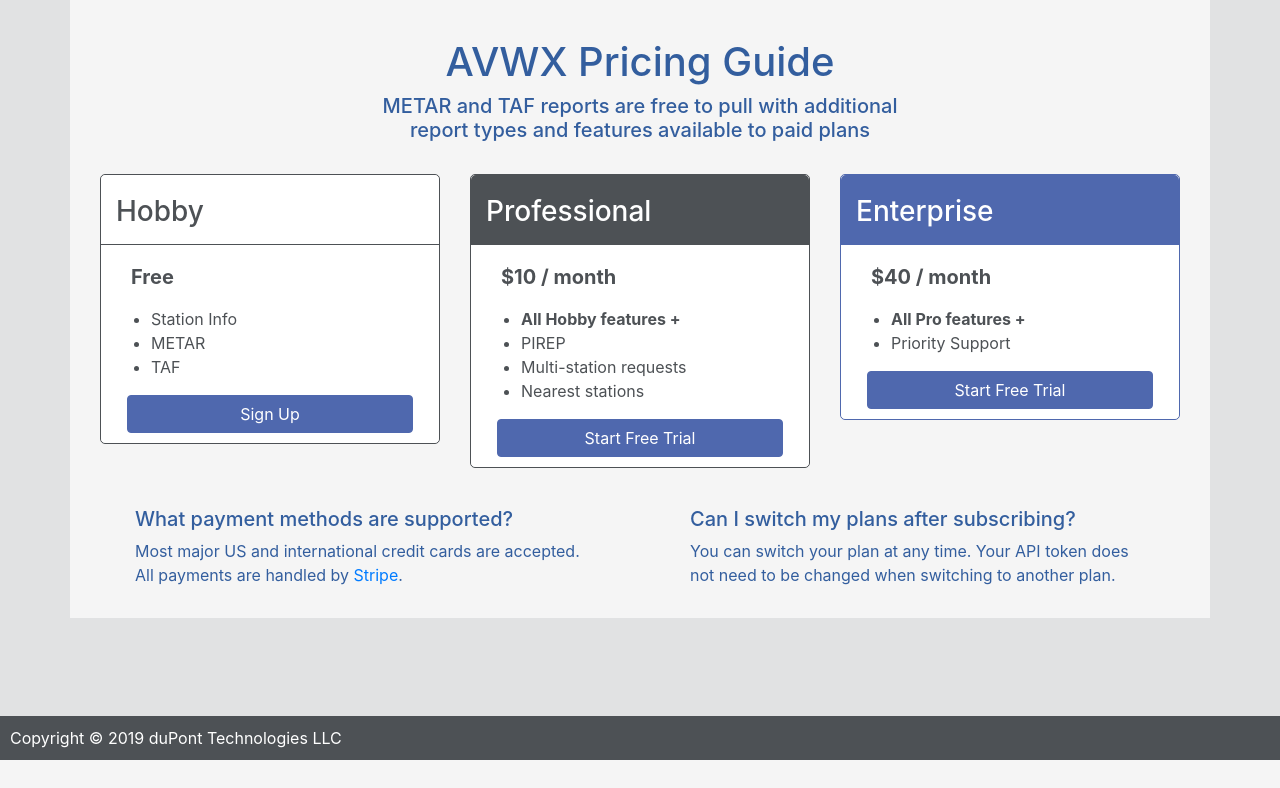
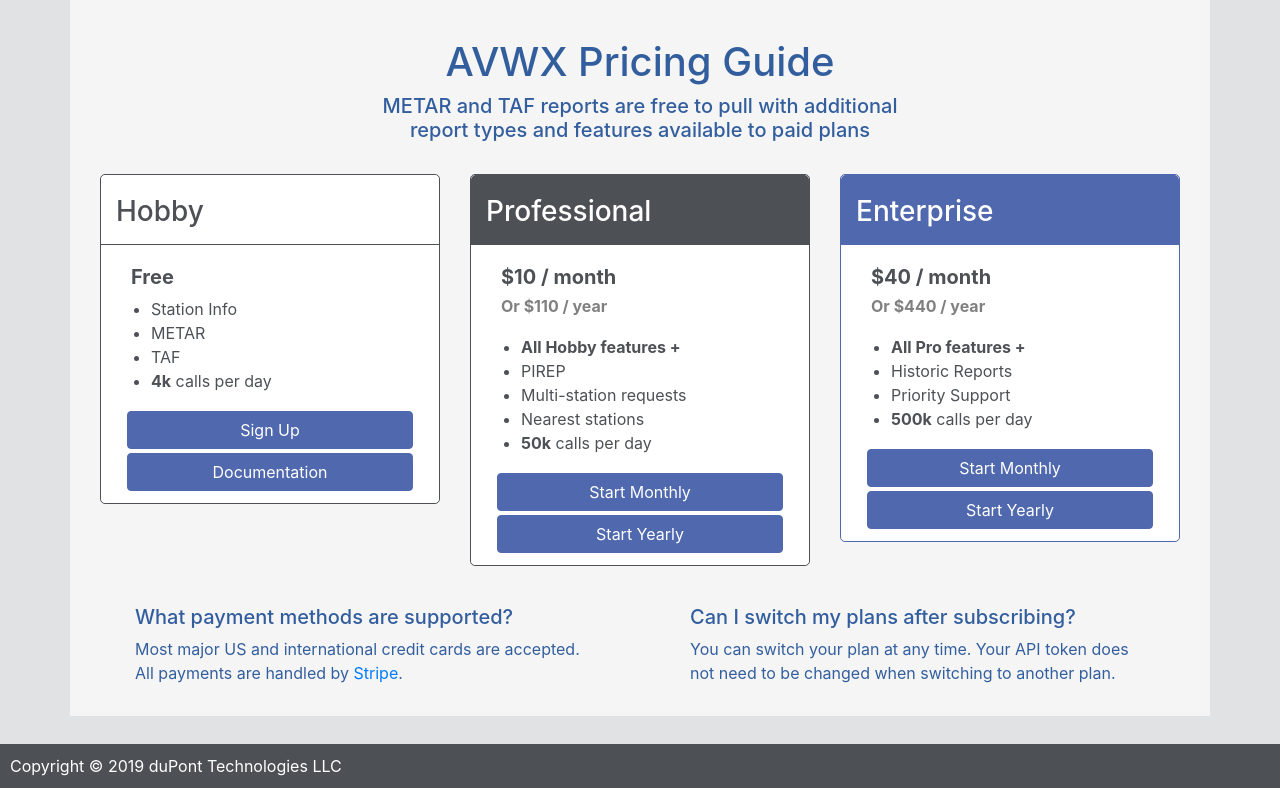
Before and after one commit to avwx-rest/avwx-account, a Flask app: template avwx_account/templates/index.html in a window 1280 px wide. Shown: the part 40-828 px from the top of the page. Before the commit the page ends 800 px from the top, so only its background shows below. Run offline with Flask 2, Linux system fonts and the light colour scheme; the template is opened without the code that fills it: most values are stand-ins (such as "Sample title", 1, 10 or a date in 2020); some libraries are stand-ins or nearby versions.

Commit message:
Add yearly plans, rate limits, format fixes

```diff
--- a/avwx_account/static/css/plans.css
+++ b/avwx_account/static/css/plans.css
@@ -15,11 +15,19 @@
 }
 
 .plan h5 {
-    padding: 10px 20px;
+    padding-top: 10px;
+    padding-left: 20px;
+}
+
+.plan h6 {
+    padding-bottom: 10px;
+    padding-left: 20px;
+    color: grey;
 }
 
 .plan a {
-    width: 90%
+    width: 90%;
+    margin: 2px 0px;
 }
 
 .plan-body {
--- a/avwx_account/templates/include/invoices.html
+++ b/avwx_account/templates/include/invoices.html
@@ -1,5 +1,5 @@
 <ul>
     {% for inv in invoices %}
-    <li><a href="{{ inv['hosted_invoice_url'] }}">{{ inv["date"] | timestamp('%x') }}</a> - ${{ inv["total"] / 10 }} (<a href="{{ inv['invoice_pdf'] }}">PDF</a>)</li>
+    <li><a href="{{ inv['hosted_invoice_url'] }}">{{ inv["date"] | timestamp('%x') }}</a> - ${{ inv["total"] / 100 }}0 (<a href="{{ inv['invoice_pdf'] }}">PDF</a>)</li>
     {% endfor %}
 </ul>
--- a/avwx_account/templates/include/plan_button.html
+++ b/avwx_account/templates/include/plan_button.html
@@ -1,13 +1,18 @@
-<div class="text-center">
-    {% if plan == target %}
+{% if plan.type == target %}
 <a class="btn btn-disabled" href="#">Current Plan</a>
 {% elif not plan or not current_user.customer_id %}
     {% if target == 'free' %}
     <a class="btn btn-primary" href="{{ url_for('user.register') }}">Sign Up</a>
     {% else %}
-        <a class="btn btn-primary" href="{{ url_for('change', plan=target) }}">Start Free Trial</a>
+    <a class="btn btn-primary" href="{{ url_for('change', plan=target) }}">Start {% if '-year' in target %}Year{% else %}Month{%endif%}ly</a>
     {% endif %}
 {% else %}
-    <a class="btn btn-primary" href="{{ url_for('change', plan=target) }}">{% if plan and plan > level %}Down{% else %}Up{% endif %}grade</a>
+<a class="btn btn-primary" href="{{ url_for('change', plan=target) }}">
+    {% if plan.type in target %}
+        Change
+    {% else %}
+        {% if plan and plan > level %}Down{% else %}Up{% endif %}grade
     {% endif %}
-</div>
+    {% if target != 'free' %} to {% if '-year' in target %}Year{% else %}Month{%endif%}ly{% endif %}
+</a>
+{% endif %}
--- /dev/null
+++ b/avwx_account/templates/include/plan_buttons.html
@@ -0,0 +1,10 @@
+<div class="text-center">
+    {% include 'include/plan_button.html' %}
+    {% if target == 'free' %}
+    <a class="btn btn-primary" href="https://avwx.docs.apiary.io/">Documentation</a>
+    {% else %}
+    {% with target=target+'-year' %}
+    {% include 'include/plan_button.html' %}
+    {% endwith %}
+    {% endif %}
+</div>
--- a/avwx_account/templates/include/plans.html
+++ b/avwx_account/templates/include/plans.html
@@ -11,9 +11,10 @@
                         <li>Station Info</li>
                         <li>METAR</li>
                         <li>TAF</li>
+                        <li><b>4k</b> calls per day</li>
                     </ul>
                     {% with target='free', level=0 %}
-                    {% include 'include/plan_button.html' %}
+                    {% include 'include/plan_buttons.html' %}
                     {% endwith %}
                 </div>
             </div>
@@ -25,14 +26,16 @@
                 </header>
                 <div class="plan-body">
                     <h5><b>$10 / month</b></h5>
+                    <h6><b>Or $110 / year</b></h6>
                     <ul>
                         <li><b>All Hobby features +</b></li>
                         <li>PIREP</li>
                         <li>Multi-station requests</li>
                         <li>Nearest stations</li>
+                        <li><b>50k</b> calls per day</li>
                     </ul>
                     {% with target='pro', level=2 %}
-                    {% include 'include/plan_button.html' %}
+                    {% include 'include/plan_buttons.html' %}
                     {% endwith %}
                 </div>
             </div>
@@ -44,13 +47,16 @@
                 </header>
                 <div class="plan-body">
                     <h5><b>$40 / month</b></h5>
+                    <h6><b>Or $440 / year</b></h6>
                     <ul>
                         <li><b>All Pro features +</b></li>
+                        <li>Historic Reports</li>
                         <li>Priority Support</li>
+                        <li><b>500k</b> calls per day</li>
                     </ul>
                     <div class="text-center">
                         {% with target='enterprise', level=3 %}
-                        {% include 'include/plan_button.html' %}
+                        {% include 'include/plan_buttons.html' %}
                         {% endwith %}
                     </div>
                 </div>
--- a/avwx_account/templates/manage.html
+++ b/avwx_account/templates/manage.html
@@ -7,7 +7,7 @@
 {% block content %}
     <div class="row">
         <div class="col-md-4 col-sm-6">
-            <h3>Accout Management</h3>
+            <h3>Account Management</h3>
             <div class="btn-grid">
                 <a href="{{ url_for('user.edit_user_profile') }}" class="btn btn-primary" role="button"><i class="fas fa-edit"></i> Edit Account</a>
                 <a href="{{ url_for('user.change_password') }}" class="btn btn-primary" role="button"><i class="fas fa-lock"></i> Change Password</a>
@@ -20,7 +20,7 @@
             <table>
                 <tr>
                     <td><b>Plan Details:</b></td>
-                    <td>{{ plan.name }} at ${{ plan.price }} / month</td>
+                    <td>{{ plan.name }} at <b>${{ plan.price }}</b> / {% if '-year' in plan.key %}year{% else %}month{% endif %} & <b>{{ plan.limit // 1000 }}k</b> calls / day</td>
                 </tr>
                 <tr>
                     <td><b>Active Token:</b></td>
```
Also changed, not shown: avwx_account/templates/change.html (+7 -7 lines). Lines whose indentation alone changed are shown as unchanged.
